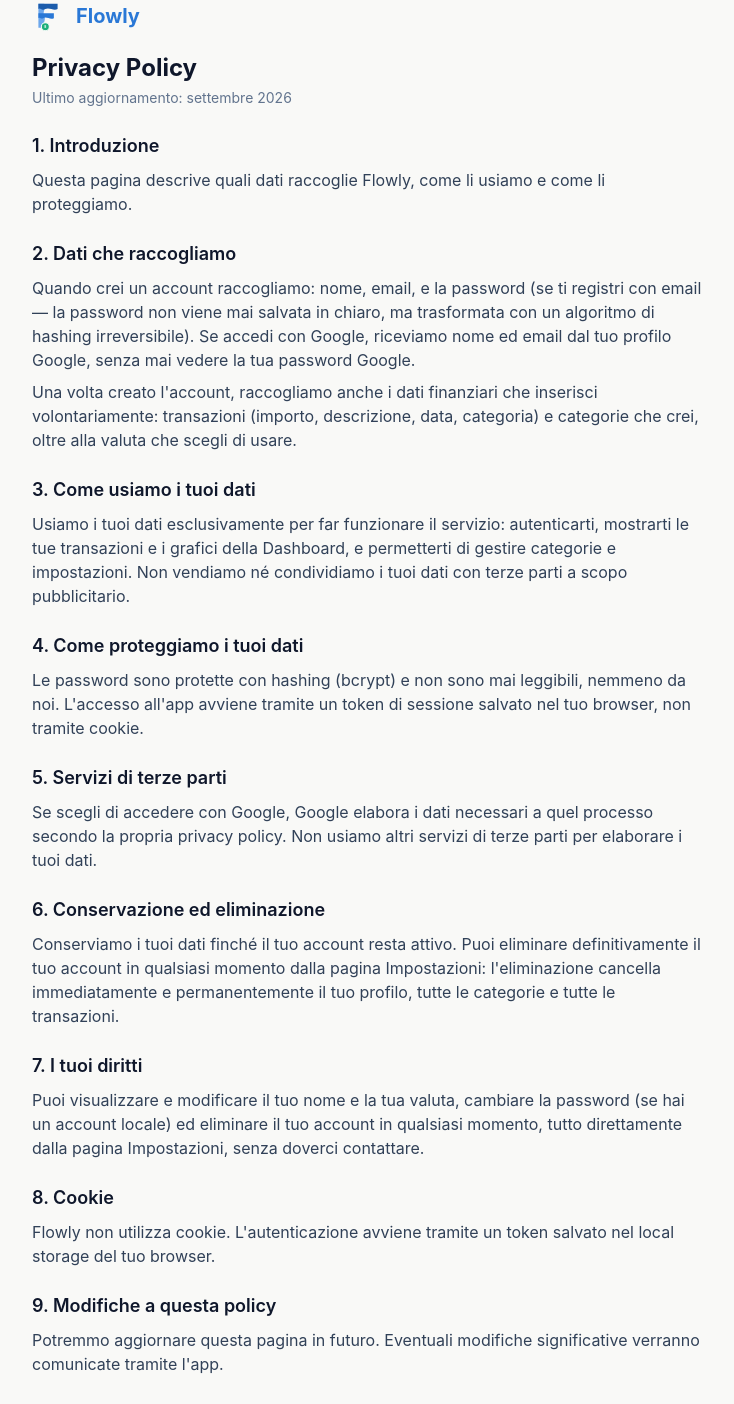
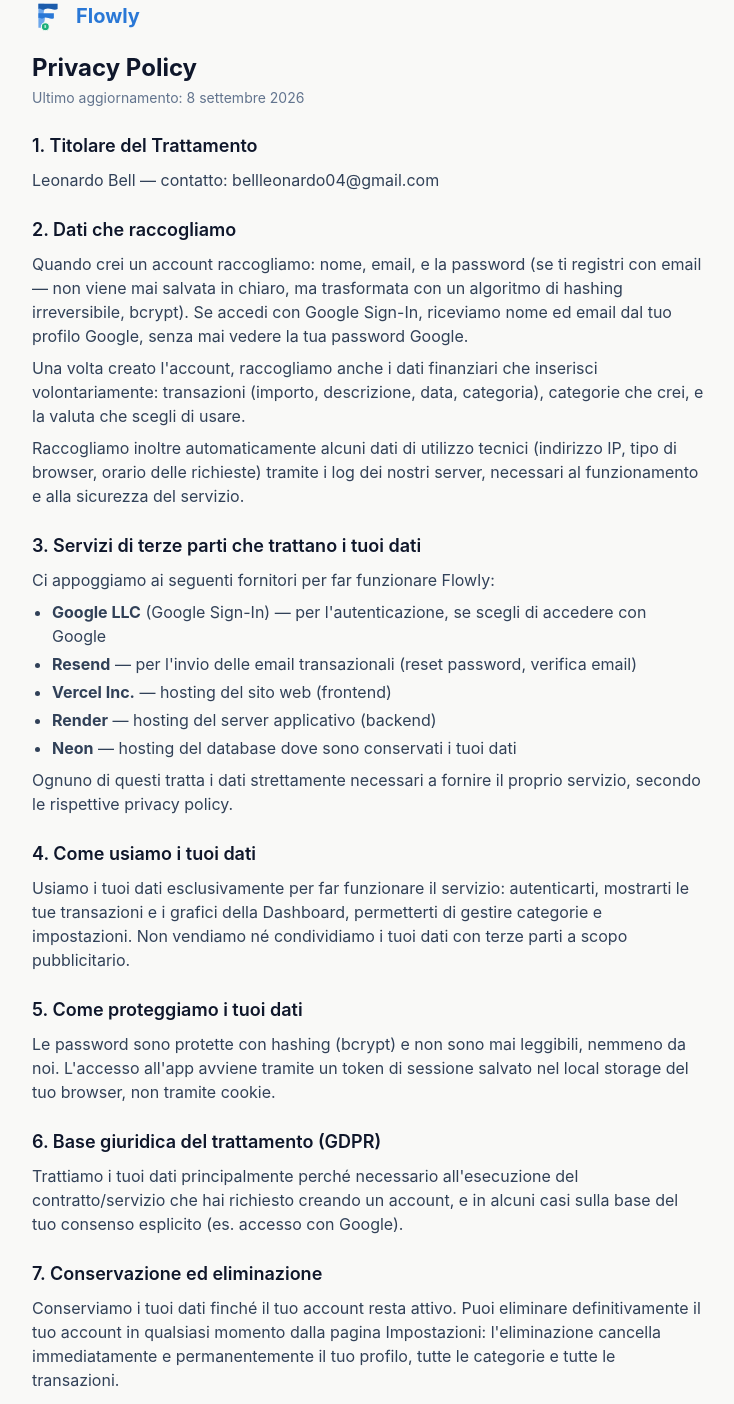
Before and after one commit to leobell/personalFinance, a React (Vite) app in the folder frontend/: page /privacy in a window 1280 px wide. Shown: the part 100-1504 px from the top of the page, without its empty margins (272-1006 px from the left). Built offline with nearby package versions, Linux system fonts and the light colour scheme; no server answers.

Commit message:
Aggiorna la pagina della Privacy Policy con informazioni dettagliate sui dati raccolti e il loro utilizzo

```diff
--- a/frontend/src/pages/privacy/Privacy.jsx
+++ b/frontend/src/pages/privacy/Privacy.jsx
@@ -30,61 +30,72 @@
                 </Link>
 
                 <div className="space-y-6 text-slate-700 dark:text-slate-300 mt-5">
+                    <div className="mt-5 space-y-6 text-slate-700 dark:text-slate-300">
                         <div>
                             <h1 className="text-2xl font-bold text-slate-900 dark:text-white">Privacy Policy</h1>
-                        <p className="mt-1 text-sm text-slate-500 dark:text-slate-400">Ultimo aggiornamento: settembre 2026</p>
+                            <p className="mt-1 text-sm text-slate-500 dark:text-slate-400">Ultimo aggiornamento: 8 settembre 2026</p>
                         </div>
 
                         <section className="space-y-2">
-                        <h2 className="text-lg font-semibold text-slate-900 dark:text-white">1. Introduzione</h2>
-                        <p>Questa pagina descrive quali dati raccoglie Flowly, come li usiamo e come li proteggiamo.</p>
+                            <h2 className="text-lg font-semibold text-slate-900 dark:text-white">1. Titolare del Trattamento</h2>
+                            <p>Leonardo Bell — contatto: bellleonardo04@gmail.com</p>
                         </section>
 
                         <section className="space-y-2">
                             <h2 className="text-lg font-semibold text-slate-900 dark:text-white">2. Dati che raccogliamo</h2>
-                        <p>Quando crei un account raccogliamo: nome, email, e la password (se ti registri con email — la password non viene mai salvata in chiaro, ma trasformata con un algoritmo di hashing irreversibile). Se accedi con Google, riceviamo nome ed email dal tuo profilo Google, senza mai vedere la tua password Google.</p>
-                        <p>Una volta creato l'account, raccogliamo anche i dati finanziari che inserisci volontariamente: transazioni (importo, descrizione, data, categoria) e categorie che crei, oltre alla valuta che scegli di usare.</p>
+                            <p>Quando crei un account raccogliamo: nome, email, e la password (se ti registri con email — non viene mai salvata in chiaro, ma trasformata con un algoritmo di hashing irreversibile, bcrypt). Se accedi con Google Sign-In, riceviamo nome ed email dal tuo profilo Google, senza mai vedere la tua password Google.</p>
+                            <p>Una volta creato l'account, raccogliamo anche i dati finanziari che inserisci volontariamente: transazioni (importo, descrizione, data, categoria), categorie che crei, e la valuta che scegli di usare.</p>
+                            <p>Raccogliamo inoltre automaticamente alcuni dati di utilizzo tecnici (indirizzo IP, tipo di browser, orario delle richieste) tramite i log dei nostri server, necessari al funzionamento e alla sicurezza del servizio.</p>
                         </section>
 
                         <section className="space-y-2">
-                        <h2 className="text-lg font-semibold text-slate-900 dark:text-white">3. Come usiamo i tuoi dati</h2>
-                        <p>Usiamo i tuoi dati esclusivamente per far funzionare il servizio: autenticarti, mostrarti le tue transazioni e i grafici della Dashboard, e permetterti di gestire categorie e impostazioni. Non vendiamo né condividiamo i tuoi dati con terze parti a scopo pubblicitario.</p>
+                            <h2 className="text-lg font-semibold text-slate-900 dark:text-white">3. Servizi di terze parti che trattano i tuoi dati</h2>
+                            <p>Ci appoggiamo ai seguenti fornitori per far funzionare Flowly:</p>
+                            <ul className="list-disc space-y-1 pl-5">
+                                <li><strong>Google LLC</strong> (Google Sign-In) — per l'autenticazione, se scegli di accedere con Google</li>
+                                <li><strong>Resend</strong> — per l'invio delle email transazionali (reset password, verifica email)</li>
+                                <li><strong>Vercel Inc.</strong> — hosting del sito web (frontend)</li>
+                                <li><strong>Render</strong> — hosting del server applicativo (backend)</li>
+                                <li><strong>Neon</strong> — hosting del database dove sono conservati i tuoi dati</li>
+                            </ul>
+                            <p>Ognuno di questi tratta i dati strettamente necessari a fornire il proprio servizio, secondo le rispettive privacy policy.</p>
                         </section>
 
                         <section className="space-y-2">
-                        <h2 className="text-lg font-semibold text-slate-900 dark:text-white">4. Come proteggiamo i tuoi dati</h2>
-                        <p>Le password sono protette con hashing (bcrypt) e non sono mai leggibili, nemmeno da noi. L'accesso all'app avviene tramite un token di sessione salvato nel tuo browser, non tramite cookie.</p>
+                            <h2 className="text-lg font-semibold text-slate-900 dark:text-white">4. Come usiamo i tuoi dati</h2>
+                            <p>Usiamo i tuoi dati esclusivamente per far funzionare il servizio: autenticarti, mostrarti le tue transazioni e i grafici della Dashboard, permetterti di gestire categorie e impostazioni. Non vendiamo né condividiamo i tuoi dati con terze parti a scopo pubblicitario.</p>
                         </section>
 
                         <section className="space-y-2">
-                        <h2 className="text-lg font-semibold text-slate-900 dark:text-white">5. Servizi di terze parti</h2>
-                        <p>Se scegli di accedere con Google, Google elabora i dati necessari a quel processo secondo la propria privacy policy. Non usiamo altri servizi di terze parti per elaborare i tuoi dati.</p>
+                            <h2 className="text-lg font-semibold text-slate-900 dark:text-white">5. Come proteggiamo i tuoi dati</h2>
+                            <p>Le password sono protette con hashing (bcrypt) e non sono mai leggibili, nemmeno da noi. L'accesso all'app avviene tramite un token di sessione salvato nel local storage del tuo browser, non tramite cookie.</p>
                         </section>
 
                         <section className="space-y-2">
-                        <h2 className="text-lg font-semibold text-slate-900 dark:text-white">6. Conservazione ed eliminazione</h2>
+                            <h2 className="text-lg font-semibold text-slate-900 dark:text-white">6. Base giuridica del trattamento (GDPR)</h2>
+                            <p>Trattiamo i tuoi dati principalmente perché necessario all'esecuzione del contratto/servizio che hai richiesto creando un account, e in alcuni casi sulla base del tuo consenso esplicito (es. accesso con Google).</p>
+                        </section>
+
+                        <section className="space-y-2">
+                            <h2 className="text-lg font-semibold text-slate-900 dark:text-white">7. Conservazione ed eliminazione</h2>
                             <p>Conserviamo i tuoi dati finché il tuo account resta attivo. Puoi eliminare definitivamente il tuo account in qualsiasi momento dalla pagina Impostazioni: l'eliminazione cancella immediatamente e permanentemente il tuo profilo, tutte le categorie e tutte le transazioni.</p>
                         </section>
 
                         <section className="space-y-2">
-                        <h2 className="text-lg font-semibold text-slate-900 dark:text-white">7. I tuoi diritti</h2>
-                        <p>Puoi visualizzare e modificare il tuo nome e la tua valuta, cambiare la password (se hai un account locale) ed eliminare il tuo account in qualsiasi momento, tutto direttamente dalla pagina Impostazioni, senza doverci contattare.</p>
+                            <h2 className="text-lg font-semibold text-slate-900 dark:text-white">8. I tuoi diritti (GDPR)</h2>
+                            <p>Hai diritto di: accedere ai tuoi dati, richiederne la rettifica, richiederne la cancellazione, limitarne il trattamento, richiederne la portabilità, opporti al trattamento, e proporre reclamo all'autorità di controllo competente (in Italia, il Garante per la Protezione dei Dati Personali). Puoi esercitare gran parte di questi diritti direttamente dalla pagina Impostazioni (modifica profilo, cancellazione account); per richieste specifiche, scrivici all'indirizzo sopra indicato.</p>
                         </section>
 
                         <section className="space-y-2">
-                        <h2 className="text-lg font-semibold text-slate-900 dark:text-white">8. Cookie</h2>
+                            <h2 className="text-lg font-semibold text-slate-900 dark:text-white">9. Cookie</h2>
                             <p>Flowly non utilizza cookie. L'autenticazione avviene tramite un token salvato nel local storage del tuo browser.</p>
                         </section>
 
                         <section className="space-y-2">
-                        <h2 className="text-lg font-semibold text-slate-900 dark:text-white">9. Modifiche a questa policy</h2>
+                            <h2 className="text-lg font-semibold text-slate-900 dark:text-white">10. Modifiche a questa policy</h2>
                             <p>Potremmo aggiornare questa pagina in futuro. Eventuali modifiche significative verranno comunicate tramite l'app.</p>
                         </section>
-
-                    <section className="space-y-2">
-                        <h2 className="text-lg font-semibold text-slate-900 dark:text-white">10. Contatti</h2>
-                        <p>Per qualsiasi domanda su questa policy, scrivici a bellleonardo04@gmail.com.</p>
-                    </section>
+                    </div>
                 </div>
             </div>
         </div>
```
Lines whose indentation alone changed are shown as unchanged.
